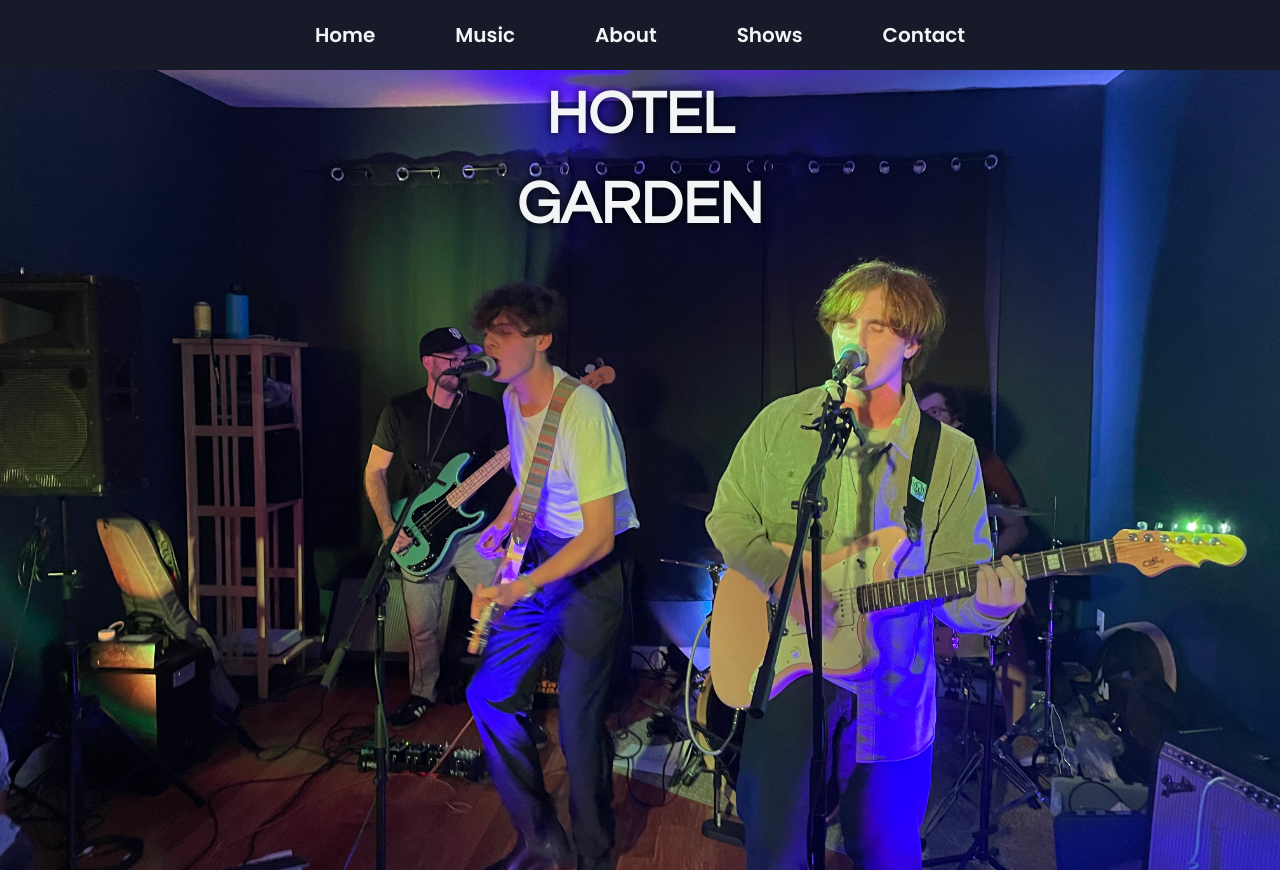
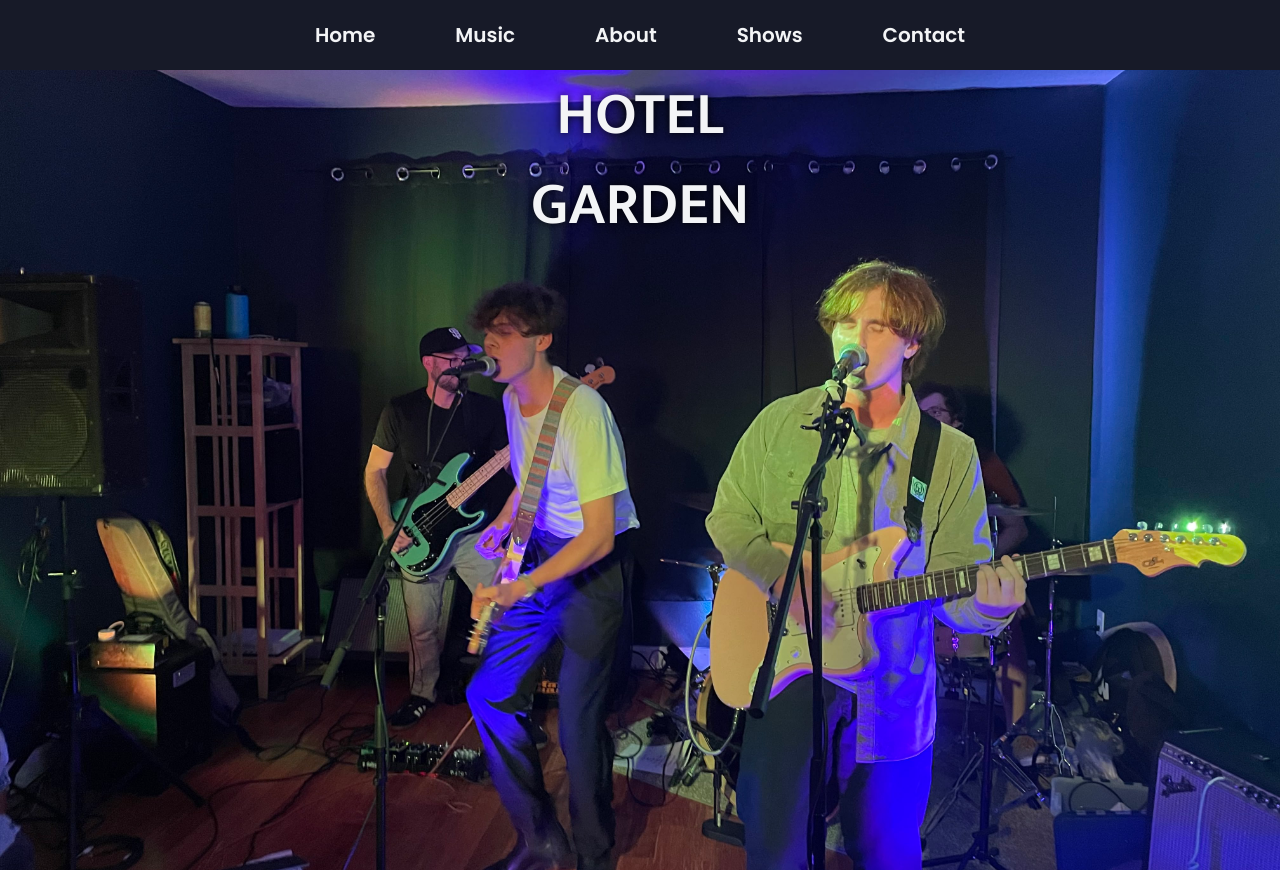
Before and after one commit to Vkscoma/HotelGardenBandSite, a plain HTML site: page index.html in a window 1280 px wide. Shown: the top 870 px of the page. Drawn offline with Linux system fonts and the light colour scheme.

Commit message:
Changes to title

```diff
--- a/script.js
+++ b/script.js
@@ -26,6 +26,8 @@ navLinks.forEach((link) => {
   });
 });
 
+// Animation JS
+
 const observer = new IntersectionObserver((entries) => {
   entries.forEach((entry) => {
     if (entry.isIntersecting) {
--- a/styles.css
+++ b/styles.css
@@ -1,5 +1,5 @@
 @import url("https://fonts.googleapis.com/css2?family=Poppins:wght@300;400;600;700&display=swap");
-@import url("https://fonts.googleapis.com/css2?family=Questrial&display=swap");
+@import url("https://fonts.googleapis.com/css2?family=Mukta:wght@400;500;600;700&display=swap");
 
 * {
   box-sizing: border-box;
@@ -84,7 +84,7 @@ body > header > nav > ul {
 }
 
 .main-title {
-  font-family: "Questrial", sans-serif;
+  font-family: "Mukta", sans-serif;
   font-size: 3rem;
   font-weight: 600;
   color: var(--light-color);
@@ -303,6 +303,7 @@ body > header > nav > ul {
   }
   .main-title {
     font-size: 3.5rem;
+    font-weight: 700;
     padding: 20px;
   }
 
```
